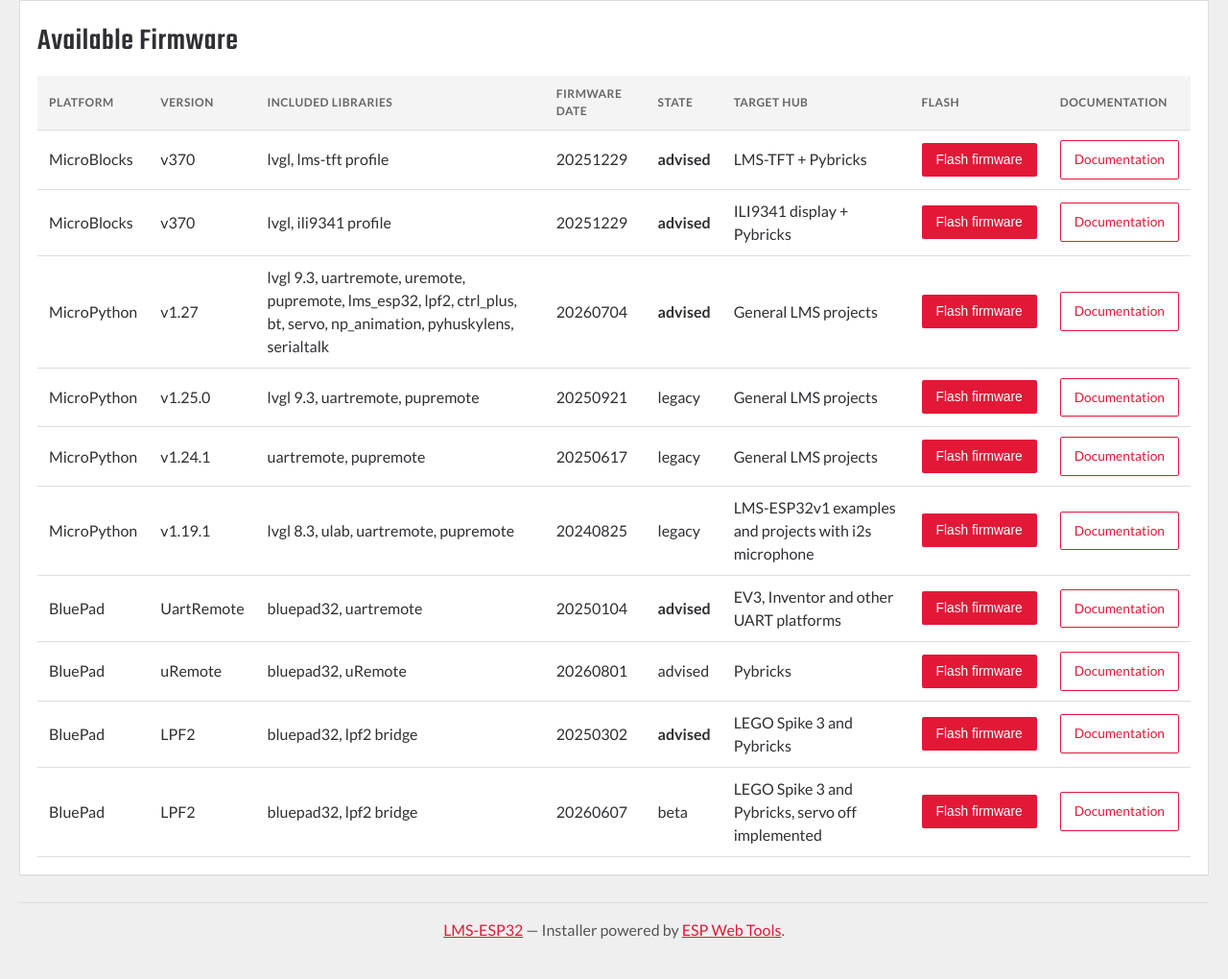
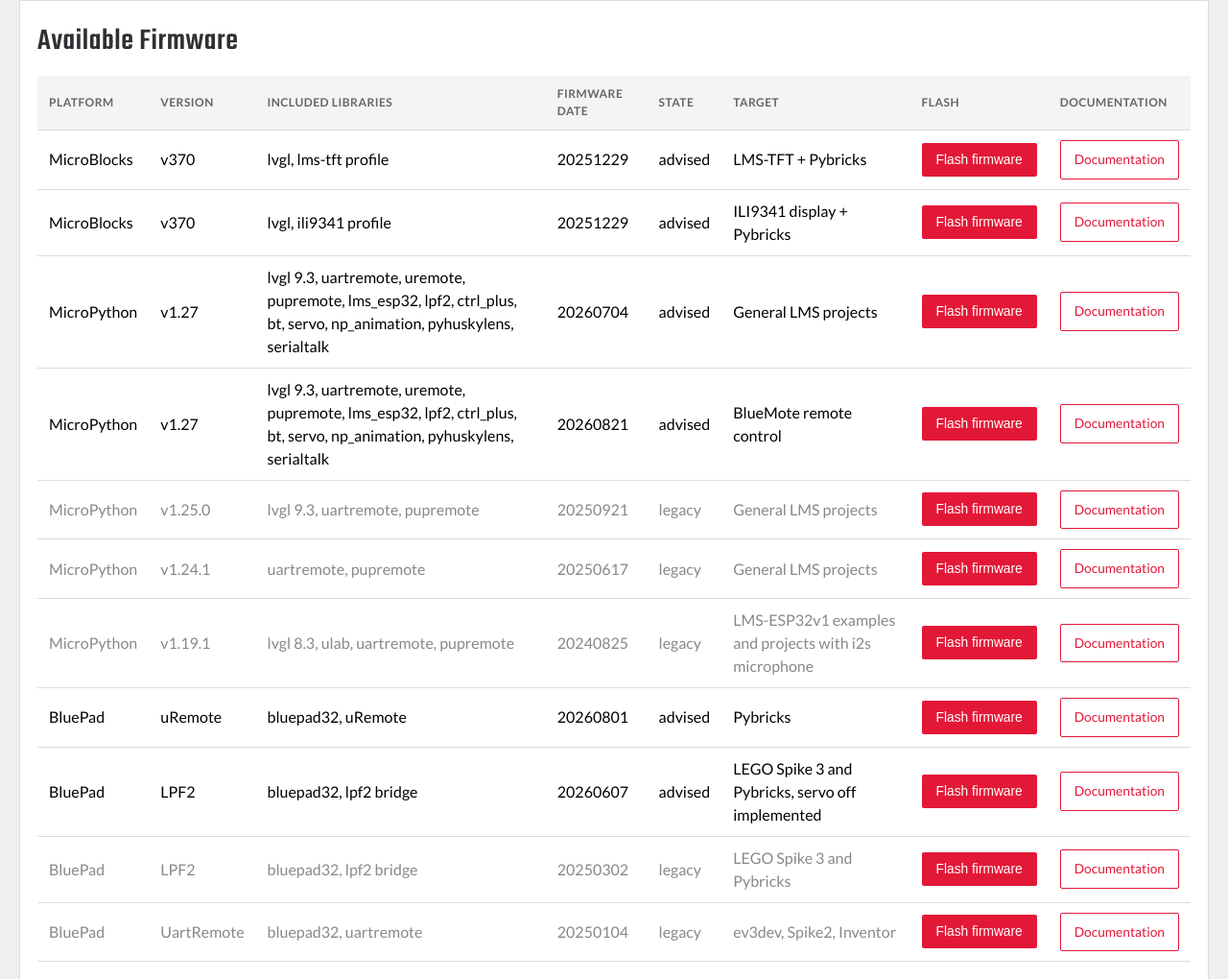
Before and after one commit to ste7anste7an/firmware_lms-esp32, a plain HTML site: page index.html in a window 1280 px wide. Shown: the part 174-1194 px from the top of the page at 96% size. Drawn offline with Linux system fonts and the light colour scheme.

Commit message:
Added bluemote firmware

```diff
--- a/index.html
+++ b/index.html
@@ -17,7 +17,7 @@
       rel="stylesheet"
     />
 
-    <link rel="stylesheet" href="styles.css?v=fc4aa79" />
+    <link rel="stylesheet" href="styles.css?v=advised-rows" />
     <script type="module" src="./install-button.js"></script>
   </head>
 
@@ -55,18 +55,18 @@
                 <th>Included libraries</th>
                 <th>Firmware date</th>
                 <th>State</th>
-                <th>Target hub</th>
+                <th>Target</th>
                 <th>Flash</th>
                 <th>Documentation</th>
               </tr>
             </thead>
             <tbody>
-              <tr>
+              <tr class="advised">
                 <td>MicroBlocks</td>
                 <td>v370</td>
                 <td>lvgl, lms-tft profile</td>
                 <td>20251229</td>
-                <td><strong>advised</strong></td>
+                <td>advised</td>
                 <td>LMS-TFT + Pybricks</td>
                 <td>
                   <esp-web-install-button
@@ -88,12 +88,12 @@
                   </a>
                 </td>
               </tr>
-              <tr>
+              <tr class="advised">
                 <td>MicroBlocks</td>
                 <td>v370</td>
                 <td>lvgl, ili9341 profile</td>
                 <td>20251229</td>
-                <td><strong>advised</strong></td>
+                <td>advised</td>
                 <td>ILI9341 display + Pybricks</td>
                 <td>
                   <esp-web-install-button
@@ -115,7 +115,7 @@
                   </a>
                 </td>
               </tr>
-              <tr>
+              <tr class="advised">
                 <td>MicroPython</td>
                 <td>v1.27</td>
                 <td>
@@ -123,11 +123,41 @@
                   ctrl_plus, bt, servo, np_animation, pyhuskylens, serialtalk
                 </td>
                 <td>20260704</td>
-                <td><strong>advised</strong></td>
+                <td>advised</td>
                 <td>General LMS projects</td>
                 <td>
                   <esp-web-install-button
                     manifest="./manifest_MicroPython_1.27.json"
+                  >
+                    <button slot="activate" class="btn btn-primary">
+                      Flash firmware
+                    </button>
+                  </esp-web-install-button>
+                </td>
+                <td>
+                  <a
+                    class="btn btn-secondary"
+                    href="https://www.antonsmindstorms.com/docs/micropython-firmware-for-lms-esp32-2/"
+                    target="_blank"
+                    rel="noreferrer"
+                  >
+                    Documentation
+                  </a>
+                </td>
+              </tr>
+              <tr class="advised">
+                <td>MicroPython</td>
+                <td>v1.27</td>
+                <td>
+                  lvgl 9.3, uartremote, uremote, pupremote, lms_esp32, lpf2,
+                  ctrl_plus, bt, servo, np_animation, pyhuskylens, serialtalk
+                </td>
+                <td>20260821</td>
+                <td>advised</td>
+                <td>BlueMote remote control</td>
+                <td>
+                  <esp-web-install-button
+                    manifest="./manifest_MicroPython_1.27_bluemote.json"
                   >
                     <button slot="activate" class="btn btn-primary">
                       Flash firmware
@@ -226,34 +256,8 @@
                   </a>
                 </td>
               </tr>
-              <tr>
-                <td>BluePad</td>
-                <td>UartRemote</td>
-                <td>bluepad32, uartremote</td>
-                <td>20250104</td>
-                <td><strong>advised</strong></td>
-                <td>EV3, Inventor and other UART platforms</td>
-                <td>
-                  <esp-web-install-button
-                    manifest="./manifest_bluepad32_UartRemote.json"
-                  >
-                    <button slot="activate" class="btn btn-primary">
-                      Flash firmware
-                    </button>
-                  </esp-web-install-button>
-                </td>
-                <td>
-                  <a
-                    class="btn btn-secondary"
-                    href="https://www.antonsmindstorms.com/2025/04/25/troubleshooting-lms-esp32v2-gamepad-connection-with-spike-prime-and-bluepad/"
-                    target="_blank"
-                    rel="noreferrer"
-                  >
-                    Documentation
-                  </a>
-                </td>
-              </tr>
-		<tr>
+
+		<tr class="advised">
                 <td>BluePad</td>
                 <td>uRemote</td>
                 <td>bluepad32, uRemote</td>
@@ -280,12 +284,39 @@
                   </a>
                 </td>
               </tr>
+              <tr  class="advised">
+                <td>BluePad</td>
+                <td>LPF2</td>
+                <td>bluepad32, lpf2 bridge</td>
+                <td>20260607</td>
+                <td>advised</td>
+                <td>LEGO Spike 3 and Pybricks, servo off implemented</td>
+                <td>
+                  <esp-web-install-button
+                    manifest="./manifest_bluepad32_lpf2_servo.json"
+                  >
+                    <button slot="activate" class="btn btn-primary">
+                      Flash firmware
+                    </button>
+                  </esp-web-install-button>
+                </td>
+                <td>
+                  <a
+                    class="btn btn-secondary"
+                    href="https://www.antonsmindstorms.com/2025/04/25/troubleshooting-lms-esp32v2-gamepad-connection-with-spike-prime-and-bluepad/"
+                    target="_blank"
+                    rel="noreferrer"
+                  >
+                    Documentation
+                  </a>
+                </td>
+              </tr>
               <tr>
                 <td>BluePad</td>
                 <td>LPF2</td>
                 <td>bluepad32, lpf2 bridge</td>
                 <td>20250302</td>
-                <td><strong>advised</strong></td>
+                <td>legacy</td>
                 <td>LEGO Spike 3 and Pybricks</td>
                 <td>
                   <esp-web-install-button
@@ -307,16 +338,17 @@
                   </a>
                 </td>
               </tr>
+
               <tr>
                 <td>BluePad</td>
-                <td>LPF2</td>
-                <td>bluepad32, lpf2 bridge</td>
-                <td>20260607</td>
-                <td>beta</td>
-                <td>LEGO Spike 3 and Pybricks, servo off implemented</td>
+                <td>UartRemote</td>
+                <td>bluepad32, uartremote</td>
+                <td>20250104</td>
+                <td>legacy</td>
+                <td>ev3dev, Spike2, Inventor</td>
                 <td>
                   <esp-web-install-button
-                    manifest="./manifest_bluepad32_lpf2_servo.json"
+                    manifest="./manifest_bluepad32_UartRemote.json"
                   >
                     <button slot="activate" class="btn btn-primary">
                       Flash firmware
@@ -334,6 +366,7 @@
                   </a>
                 </td>
               </tr>
+
             </tbody>
           </table>
         </div>
--- a/styles.css
+++ b/styles.css
@@ -113,6 +113,14 @@ h2 {
   background: #f4f4f4;
 }
 
+.firmware-table tbody tr {
+  color: #888;
+}
+
+.firmware-table tbody tr.advised {
+  color: #000;
+}
+
 .firmware-table tbody tr:hover {
   background: #fafafa;
 }
```
Also changed, not shown: manifest_MicroPython_1.27_bluemote.json (added, +11 -0 lines), 1 other file.
